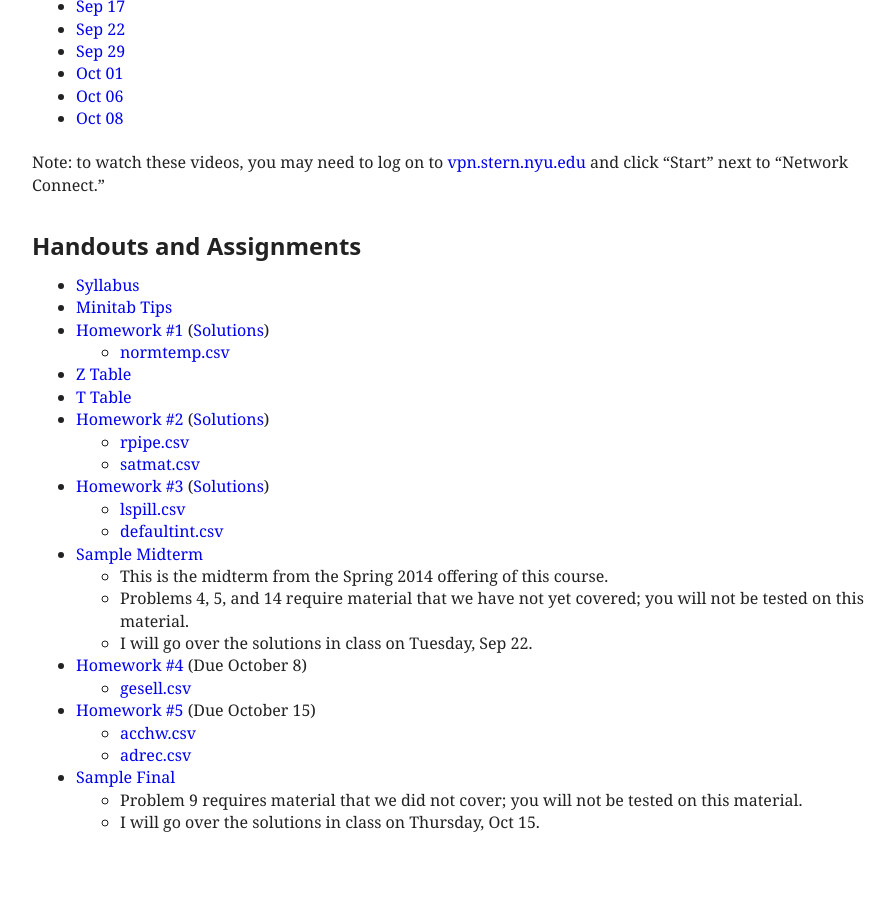
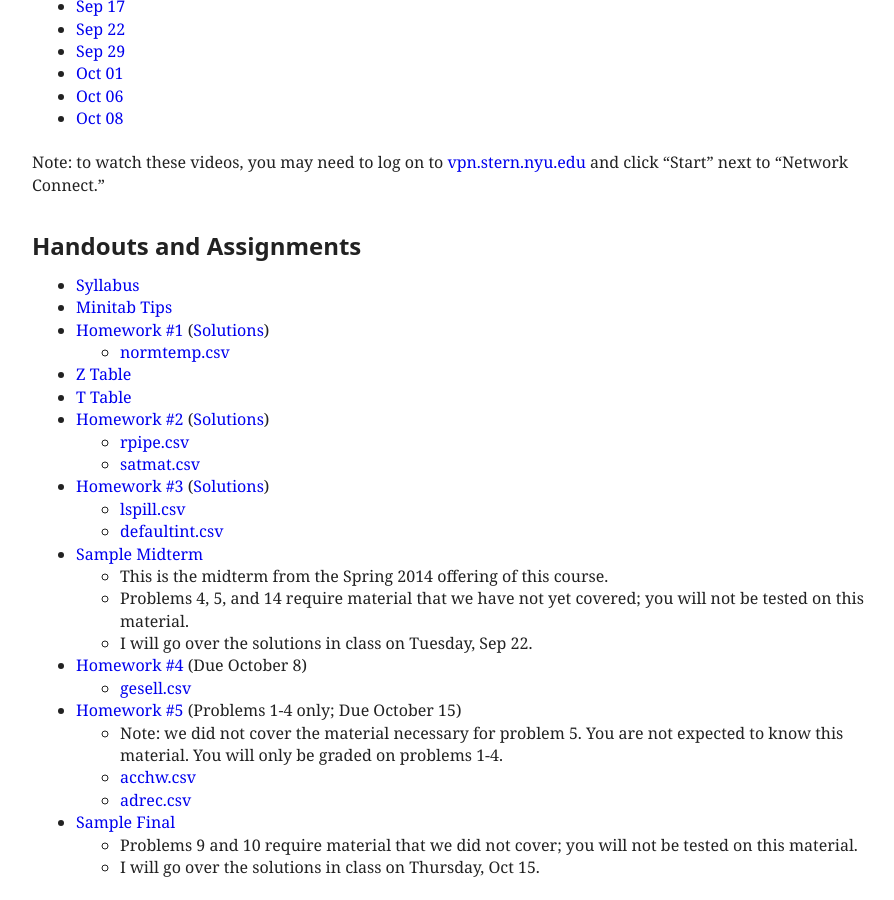
Before and after one commit to patperry/patperry.github.com, a Jekyll site: the page built from course/ub0003/index.html, in a window 1280 px wide and 900 px high, scrolled down 1244 px. Shown: the whole window, without its empty margins (176-1070 px from the left). Built offline with Jekyll 4.4.1, drawn with Linux system fonts in a browser that asks for light colours; before the commit the page ends 2100 px from its top, so only the background shows below that.

Commit message:
Add note about hw4

```diff
--- a/course/ub0003/index.html
+++ b/course/ub0003/index.html
@@ -136,14 +136,17 @@ stylesheet: /css/main.css?v=1
     <ul>
       <li><a href="data/gesell.csv">gesell.csv</a>
     </ul>
-  <li><a href="hw/hw5.pdf">Homework #5</a> (Due October 15)
+  <li><a href="hw/hw5.pdf">Homework #5</a> (Problems 1-4 only; Due October 15)
     <ul>
+      <li>Note: we did not cover the material necessary for problem 5. You
+        are not expected to know this material. You will only be graded on
+        problems 1-4.
       <li><a href="data/acchw.csv">acchw.csv</a>
       <li><a href="data/adrec.csv">adrec.csv</a>
     </ul>
   <li><a href="handout/final-sample.pdf">Sample Final</a>
       <ul>
-        <li>Problem 9 requires material that we did not cover;
+        <li>Problems 9 and 10 require material that we did not cover;
             you will not be tested on this material.
         <li>I will go over the solutions in class on Thursday, Oct 15.
       </ul>
```
